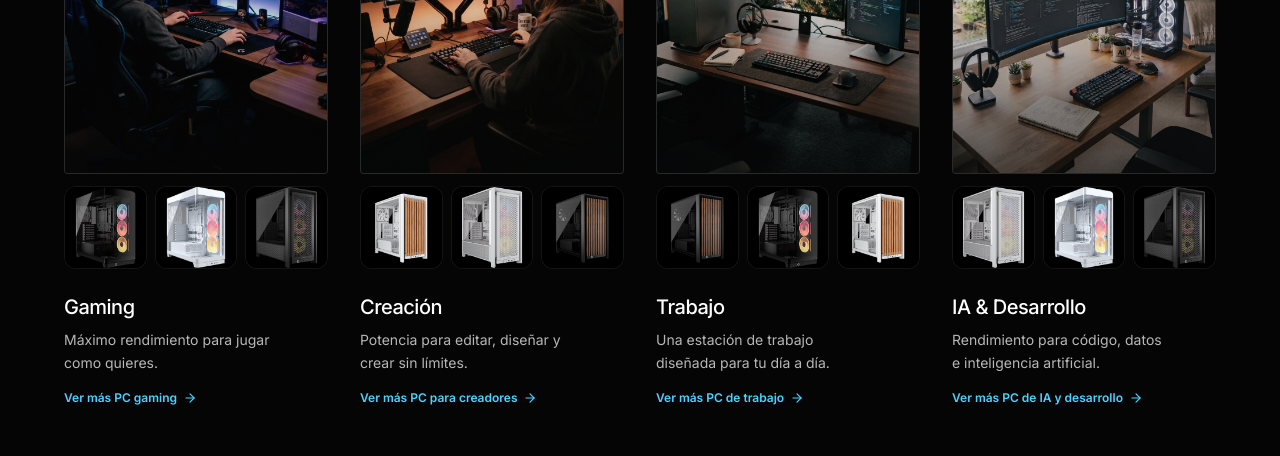
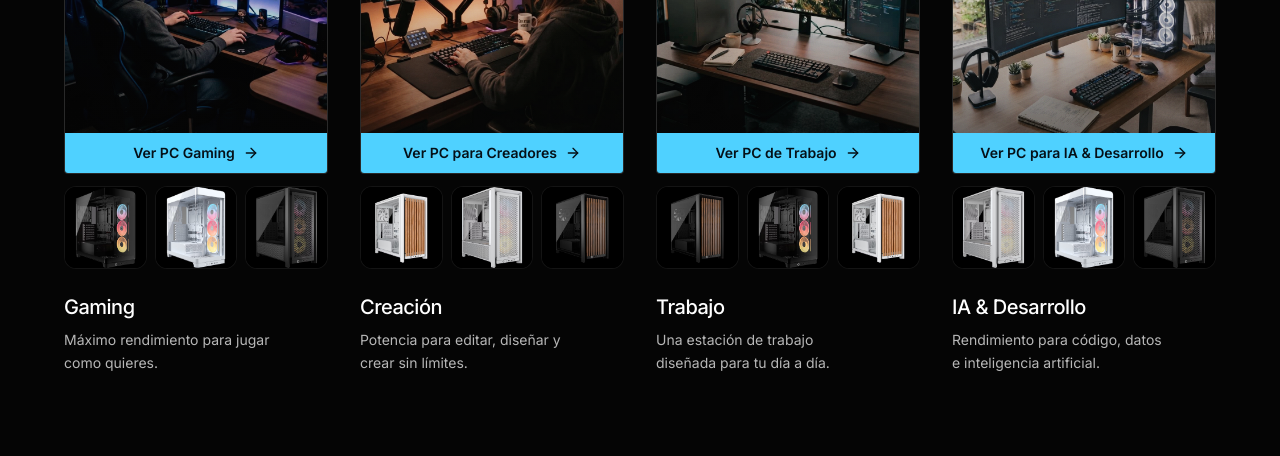
Before and after one commit to Nearcinho/pc-lab, a Next.js app: page / in a window 1280 px wide. Shown: the part 2560-3016 px from the top of the page. Built offline with nearby package versions, Linux system fonts and the light colour scheme.

Commit message:
Casos de uso: boton cyan 'Ver PC...' integrado al pie de cada foto de categoria

```diff
--- a/src/components/home/use-cases.tsx
+++ b/src/components/home/use-cases.tsx
@@ -20,7 +20,7 @@ const useCases: {
     n: "01",
     title: "Gaming",
     text: "Máximo rendimiento para jugar como quieres.",
-    cta: "Ver más PC gaming",
+    cta: "Ver PC Gaming",
     href: "/pcs/gaming",
     image: asset("/cases/gaming.jpg"),
   },
@@ -28,7 +28,7 @@ const useCases: {
     n: "02",
     title: "Creación",
     text: "Potencia para editar, diseñar y crear sin límites.",
-    cta: "Ver más PC para creadores",
+    cta: "Ver PC para Creadores",
     href: "/pcs/creadores",
     image: asset("/cases/creacion.jpg"),
   },
@@ -36,7 +36,7 @@ const useCases: {
     n: "03",
     title: "Trabajo",
     text: "Una estación de trabajo diseñada para tu día a día.",
-    cta: "Ver más PC de trabajo",
+    cta: "Ver PC de Trabajo",
     href: "/pcs/trabajo",
     image: asset("/cases/trabajo.jpg"),
   },
@@ -44,7 +44,7 @@ const useCases: {
     n: "04",
     title: "IA & Desarrollo",
     text: "Rendimiento para código, datos e inteligencia artificial.",
-    cta: "Ver más PC de IA y desarrollo",
+    cta: "Ver PC para IA & Desarrollo",
     href: "/pcs/ia",
     image: asset("/cases/ia-desarrollo.jpg"),
   },
@@ -114,6 +114,10 @@ export function UseCases() {
                   <span className="absolute left-5 top-5 font-mono text-sm font-medium tracking-[0.2em] text-white/60">
                     {uc.n}
                   </span>
+                  {/* CTA cyan integrado en la foto */}
+                  <span className="absolute inset-x-0 bottom-0 flex items-center justify-center gap-2 bg-brand py-2.5 text-sm font-semibold text-[#051018] transition-colors duration-300 group-hover:bg-[#8ae1ff]">
+                    {uc.cta} <ArrowRight className="size-4 transition-transform duration-300 group-hover:translate-x-1" aria-hidden />
+                  </span>
                 </div>
                 {/* Los PCs preconfigurados de la categoría, siempre visibles */}
                 <div className="mt-3 grid grid-cols-3 gap-2">
@@ -135,9 +139,6 @@ export function UseCases() {
                 <div className="mt-6">
                   <h3 className="font-display text-xl font-medium tracking-tight">{uc.title}</h3>
                   <p className="mt-2 max-w-[24ch] text-sm leading-relaxed text-muted-2">{uc.text}</p>
-                  <span className="mt-4 inline-flex items-center gap-1.5 text-xs font-semibold text-brand transition-colors group-hover:text-brand-2">
-                    {uc.cta} <ArrowRight className="size-3.5 transition-transform duration-300 group-hover:translate-x-1" aria-hidden />
-                  </span>
                 </div>
               </motion.article>
             </Link>
```
